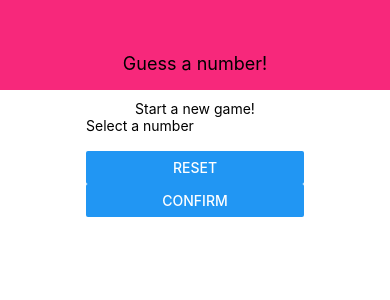
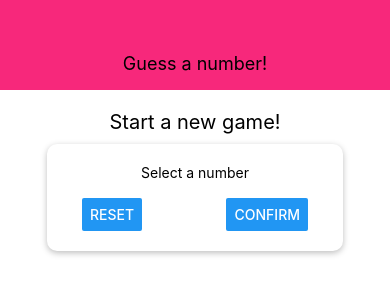
Before and after one commit to FranLMSP/guess-game, a React Native app: screen / in a window 390 px wide. Shown: the top 300 px of the page. Built offline with nearby package versions, Linux system fonts and the light colour scheme.

Commit message:
Creating a card component

```diff
--- /dev/null
+++ b/components/Card.js
@@ -0,0 +1,28 @@
+import React from 'react'
+import { View, StyleSheet } from 'react-native'
+
+const Card = props => {
+  return (
+    <View style={ {...styles.card, ...props.style} } >
+      { props.children }
+    </View>
+  )
+}
+
+const styles = StyleSheet.create({
+  card: {
+    shadowColor: 'black',
+    shadowOffset: {
+      width: 0,
+      height: 2
+    },
+    elevation: 5,
+    shadowRadius: 6,
+    shadowOpacity: 0.26,
+    backgroundColor: 'white',
+    padding: 20,
+    borderRadius: 10
+  }
+})
+
+export default Card
--- a/screens/StartGameScreen.js
+++ b/screens/StartGameScreen.js
@@ -1,20 +1,22 @@
 import React from 'react'
 import { View, Text, StyleSheet, TextInput, Button } from 'react-native'
+
+import Card from '../components/Card'
 
 const StartGameScreen = props => {
   return (
     <View style={ styles.screen }>
-      <Text>Start a new game!</Text>
-      <View>
+      <Text style={ styles.title }>Start a new game!</Text>
+      <Card style={ styles.inputContainer }>
         <Text>Select a number</Text>
         <TextInput />
 
-        <View>
+        <View style={ styles.buttonContainer }>
           <Button title="Reset" onPress={ () => {} } />
           <Button title="Confirm" onPress={ () => {} } />
         </View>
 
-      </View>
+      </Card>
     </View>
   )
 }
@@ -24,6 +26,21 @@ const styles = StyleSheet.create({
     flex: 1,
     padding: 10,
     alignItems: 'center',
+  },
+  title: {
+    fontSize: 20,
+    marginVertical: 10
+  },
+  buttonContainer: {
+    flexDirection: 'row',
+    width: '100%',
+    justifyContent: 'space-between',
+    paddingHorizontal: 15
+  },
+  inputContainer: {
+    width: 300,
+    maxWidth: '80%',
+    alignItems: 'center',
   }
 })
 
```
